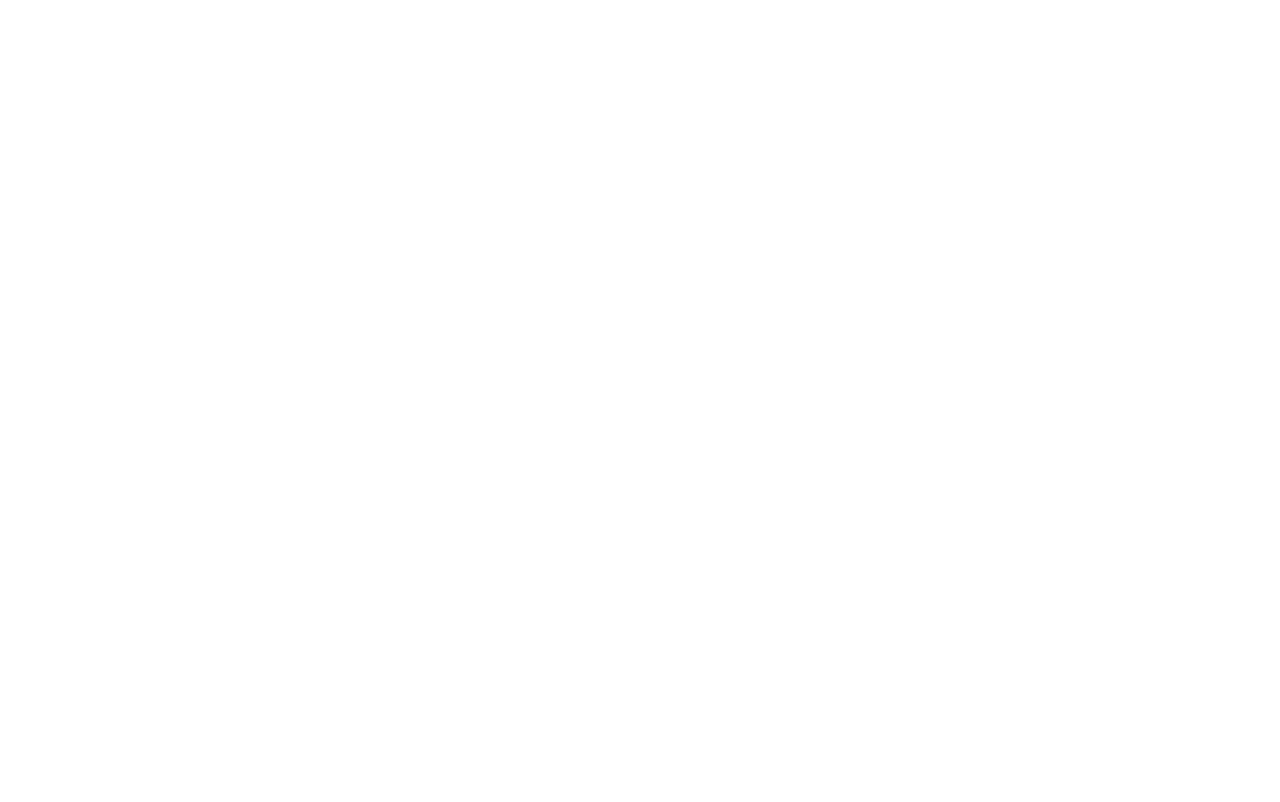
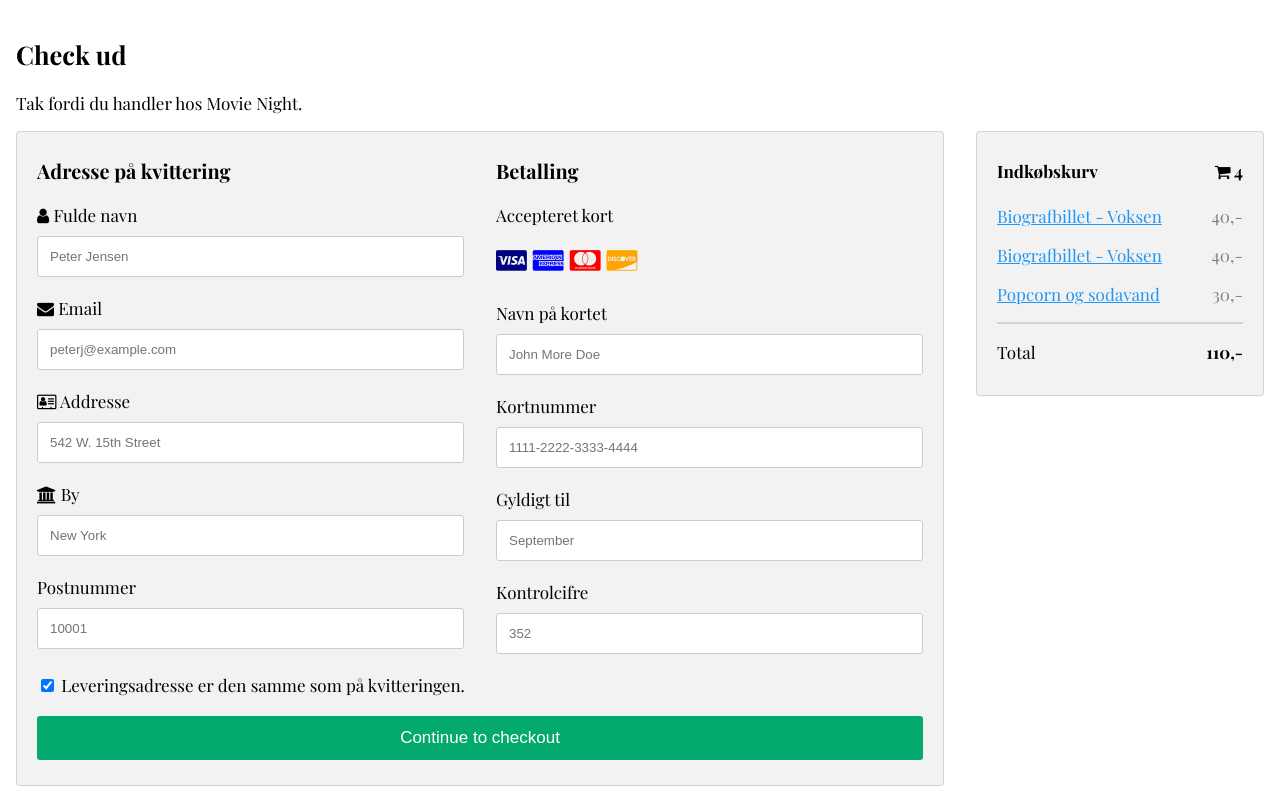
Before and after one commit to mich4s74/movienight, a plain HTML site: page checkout.html in a window 1280 px wide. Drawn offline with nearby package versions, Linux system fonts and the light colour scheme; a web font is replaced by a local one.

Commit message:
w3 kode - rettes til

```diff
--- a/checkout.html
+++ b/checkout.html
@@ -1,13 +1,184 @@
 <!DOCTYPE html>
-<html lang="da">
-<head>
-    <meta charset="UTF-8">
-    <meta http-equiv="X-UA-Compatible" content="IE=edge">
-    <meta name="viewport" content="width=device-width, initial-scale=1.0">
-    <title>Check ud side</title>
+<html>
+  <head>
+    <meta name="viewport" content="width=device-width, initial-scale=1" />
+    <link rel="stylesheet" href="https://cdnjs.cloudflare.com/ajax/libs/font-awesome/4.7.0/css/font-awesome.min.css" />
+    <link href="https://fonts.googleapis.com/css2?family=Playfair+Display:ital,wght@0,400;0,500;0,700;1,400&family=Signika+Negative&family=Trirong&display=swap" rel="stylesheet" />
+    <style>
+      body {
+        font-family: "Playfair Display", serif;
+        font-size: 17px;
+        padding: 8px;
+      }
 
-</head>
-<body>
+      * {
+        box-sizing: border-box;
+      }
 
-</body>
+      .row {
+        display: -ms-flexbox; /* IE10 */
+        display: flex;
+        -ms-flex-wrap: wrap; /* IE10 */
+        flex-wrap: wrap;
+        margin: 0 -16px;
+      }
+
+      .col-25 {
+        -ms-flex: 25%; /* IE10 */
+        flex: 25%;
+      }
+
+      .col-50 {
+        -ms-flex: 50%; /* IE10 */
+        flex: 50%;
+      }
+
+      .col-75 {
+        -ms-flex: 75%; /* IE10 */
+        flex: 75%;
+      }
+
+      .col-25,
+      .col-50,
+      .col-75 {
+        padding: 0 16px;
+      }
+
+      .container {
+        background-color: #f2f2f2;
+        padding: 5px 20px 15px 20px;
+        border: 1px solid lightgrey;
+        border-radius: 3px;
+      }
+
+      input[type="text"] {
+        width: 100%;
+        margin-bottom: 20px;
+        padding: 12px;
+        border: 1px solid #ccc;
+        border-radius: 3px;
+      }
+
+      label {
+        margin-bottom: 10px;
+        display: block;
+      }
+
+      .icon-container {
+        margin-bottom: 20px;
+        padding: 7px 0;
+        font-size: 24px;
+      }
+
+      .btn {
+        background-color: #04aa6d;
+        color: white;
+        padding: 12px;
+        margin: 10px 0;
+        border: none;
+        width: 100%;
+        border-radius: 3px;
+        cursor: pointer;
+        font-size: 17px;
+      }
+
+      .btn:hover {
+        background-color: #45a049;
+      }
+
+      a {
+        color: #2196f3;
+      }
+
+      hr {
+        border: 1px solid lightgrey;
+      }
+
+      span.price {
+        float: right;
+        color: grey;
+      }
+
+      /* Responsive layout - when the screen is less than 800px wide, make the two columns stack on top of each other instead of next to each other (also change the direction - make the "cart" column go on top) */
+      @media (max-width: 800px) {
+        .row {
+          flex-direction: column-reverse;
+        }
+        .col-25 {
+          margin-bottom: 20px;
+        }
+      }
+    </style>
+  </head>
+  <body>
+    <h2>Check ud</h2>
+    <p>Tak fordi du handler hos Movie Night.</p>
+    <div class="row">
+      <div class="col-75">
+        <div class="container">
+          <form action="/action_page.php">
+            <div class="row">
+              <div class="col-50">
+                <h3>Adresse på kvittering</h3>
+                <label for="fname"><i class="fa fa-user"></i> Fulde navn</label>
+                <input type="text" id="fname" name="firstname" placeholder="Peter Jensen" />
+                <label for="email"><i class="fa fa-envelope"></i> Email</label>
+                <input type="text" id="email" name="email" placeholder="peterj@example.com" />
+                <label for="adr"><i class="fa fa-address-card-o"></i> Addresse</label>
+                <input type="text" id="adr" name="address" placeholder="542 W. 15th Street" />
+                <label for="city"><i class="fa fa-institution"></i> By</label>
+                <input type="text" id="city" name="city" placeholder="New York" />
+
+                <div class="row">
+                  <div class="col-50">
+                    <label for="zip">Postnummer</label>
+                    <input type="text" id="zip" name="zip" placeholder="10001" />
+                  </div>
+                </div>
+              </div>
+
+              <div class="col-50">
+                <h3>Betalling</h3>
+                <label for="fname">Accepteret kort</label>
+                <div class="icon-container">
+                  <i class="fa fa-cc-visa" style="color: navy"></i>
+                  <i class="fa fa-cc-amex" style="color: blue"></i>
+                  <i class="fa fa-cc-mastercard" style="color: red"></i>
+                  <i class="fa fa-cc-discover" style="color: orange"></i>
+                </div>
+                <label for="cname">Navn på kortet</label>
+                <input type="text" id="cname" name="cardname" placeholder="John More Doe" />
+                <label for="ccnum">Kortnummer</label>
+                <input type="text" id="ccnum" name="cardnumber" placeholder="1111-2222-3333-4444" />
+                <label for="expmonth">Gyldigt til</label>
+                <input type="text" id="expmonth" name="expmonth" placeholder="September" />
+                <div class="row">
+                  <div class="col-50">
+                    <label for="cvv">Kontrolcifre</label>
+                    <input type="text" id="cvv" name="cvv" placeholder="352" />
+                  </div>
+                </div>
+              </div>
+            </div>
+            <label> <input type="checkbox" checked="checked" name="sameadr" /> Leveringsadresse er den samme som på kvitteringen. </label>
+            <input type="submit" value="Continue to checkout" class="btn" />
+          </form>
+        </div>
+      </div>
+      <div class="col-25">
+        <div class="container">
+          <h4>
+            Indkøbskurv <span class="price" style="color: black"><i class="fa fa-shopping-cart"></i> <b>4</b></span>
+          </h4>
+          <p><a href="#">Biografbillet - Voksen</a> <span class="price">40,-</span></p>
+          <p><a href="#">Biografbillet - Voksen</a> <span class="price">40,-</span></p>
+          <p><a href="#">Popcorn og sodavand</a> <span class="price">30,-</span></p>
+          <hr />
+          <p>
+            Total <span class="price" style="color: black"><b>110,-</b></span>
+          </p>
+        </div>
+      </div>
+    </div>
+  </body>
 </html>
```
